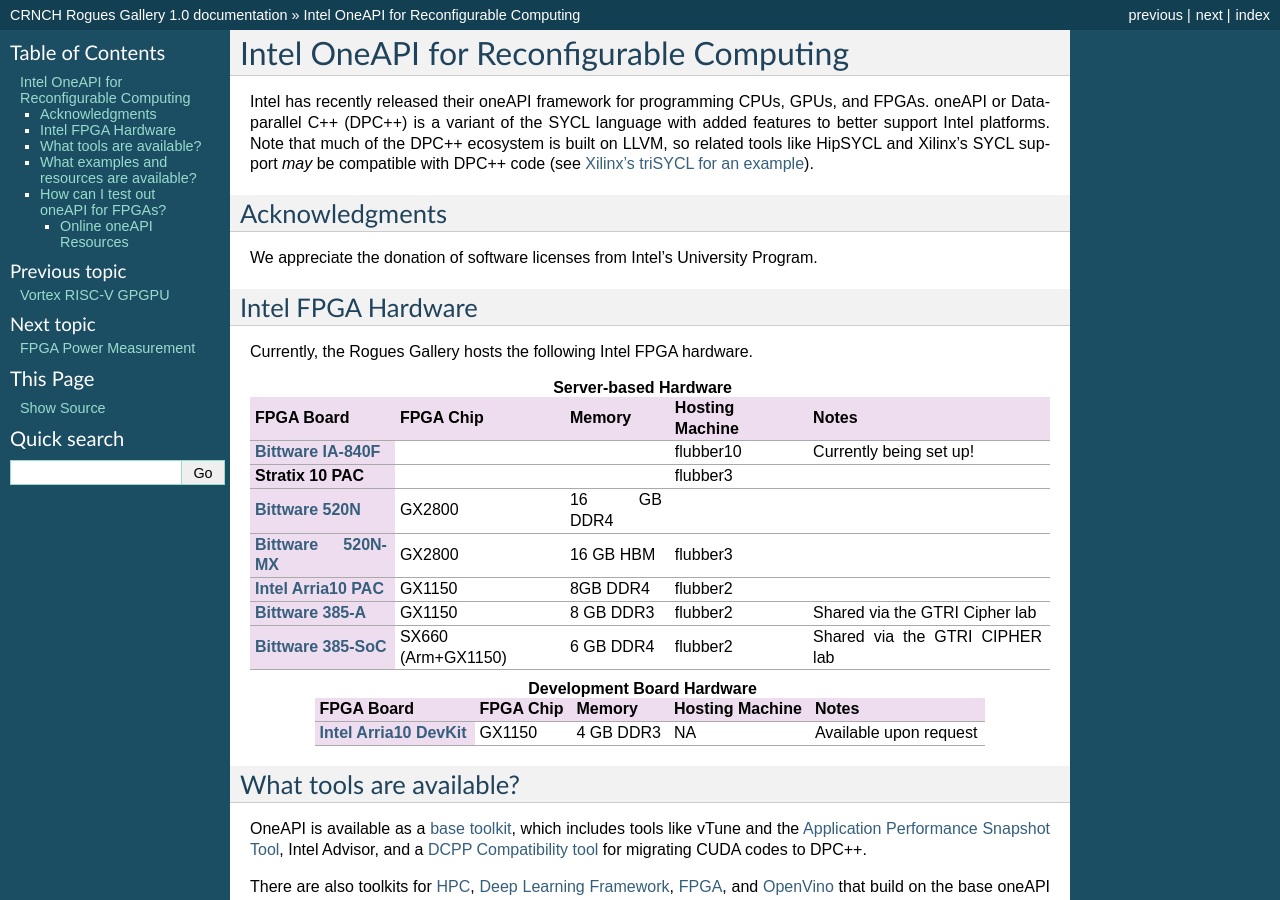
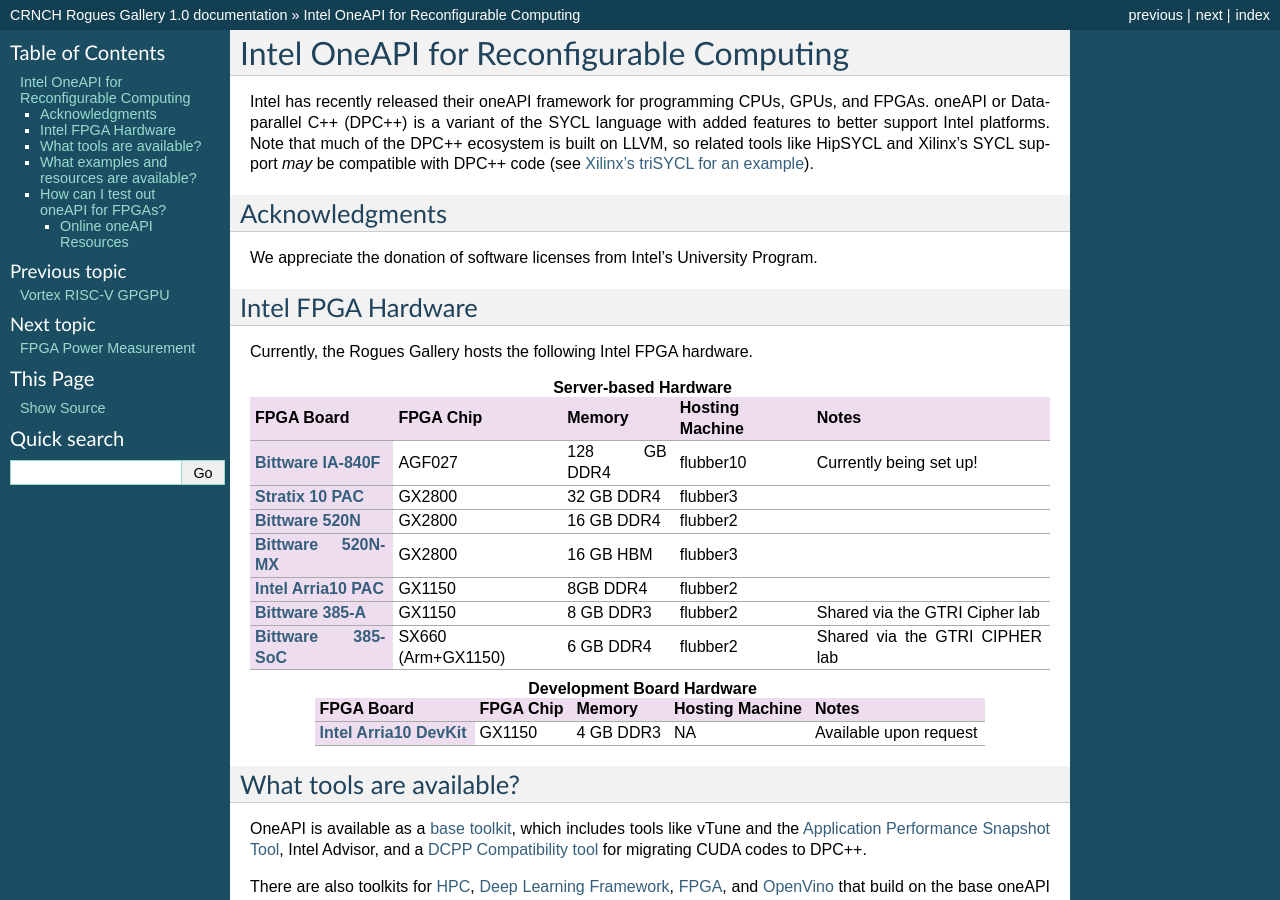
Before and after one commit to gt-crnch-rg/read-the-docs, a Sphinx documentation site: the page built from docs/reconfig/intel/oneapi-fpga-getting-started.rst, in a window 1280 px wide and 900 px high. Built offline with Sphinx 7.4.7, drawn with Linux system fonts in a browser that asks for light colours; pages that are not in the unit, such as notebooks, are missing from menus.

Commit message:
Update oneapi-fpga-getting-started.rst

```diff
--- a/docs/reconfig/intel/oneapi-fpga-getting-started.rst
+++ b/docs/reconfig/intel/oneapi-fpga-getting-started.rst
@@ -25,20 +25,20 @@
       - Hosting Machine
       - Notes
     * - `Bittware IA-840F <https://www.bittware.com/fpga/ia-840f/>`__
-      -
-      -
+      - AGF027
+      - 128 GB DDR4
       - flubber10
       - Currently being set up!
-    * - Stratix 10 PAC
-      -
-      -
+    * - `Stratix 10 PAC <https://www.intel.com/content/www/us/en/products/sku/193921/intel-fpga-pac-d5005/specifications.html>`__
+      - GX2800
+      - 32 GB DDR4
       - flubber3
       -
 
     * -  `Bittware 520N <https://www.bittware.com/fpga/520n/>`__
       - GX2800
       - 16 GB DDR4
-      -
+      - flubber2
       -
     * -  `Bittware 520N-MX <https://www.bittware.com/fpga/520n-mx/>`__
       - GX2800
```
